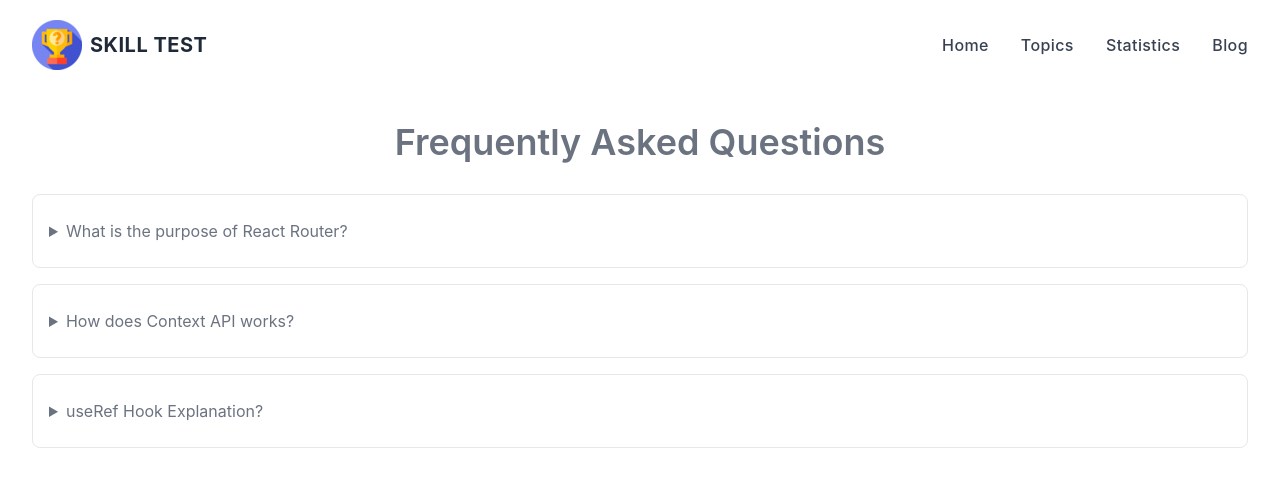
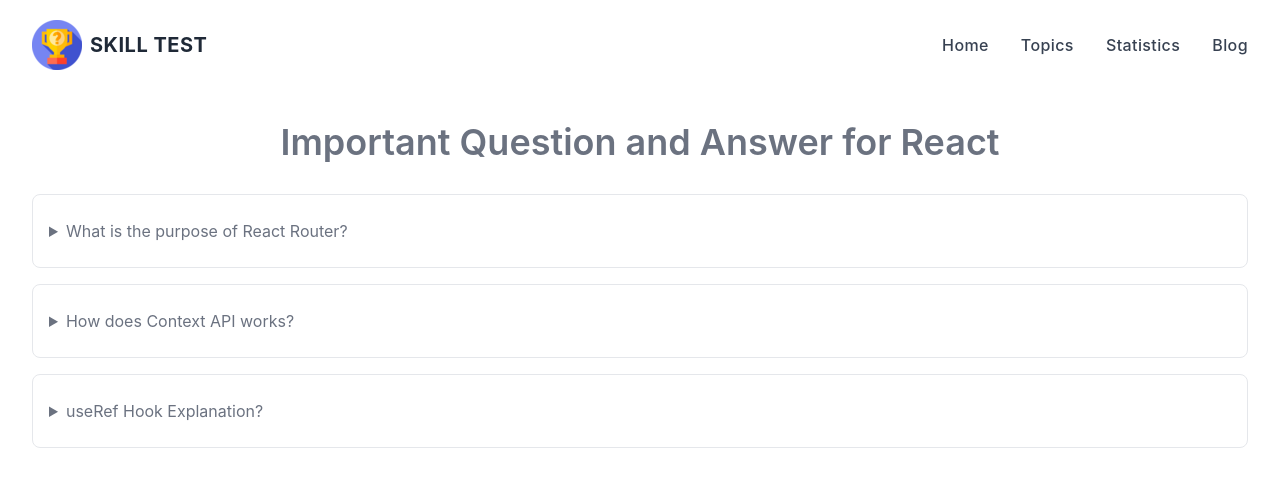
Before and after one commit to Ashraf59/skill-test, a React (Create React App) app: page /blog in a window 1280 px wide. Shown: the top 486 px of the page. Built offline with nearby package versions, Linux system fonts and the light colour scheme.

Commit message:
All components are reponsive and project completed

```diff
--- a/src/Utilities/routes.js
+++ b/src/Utilities/routes.js
@@ -31,7 +31,7 @@ const router = createBrowserRouter([
               element: <Home></Home>
           },
           {
-              path: '/topics',
+              path: 'topice',
               element: <Topics></Topics>,
 
             },
--- a/src/components/Blog.js
+++ b/src/components/Blog.js
@@ -4,7 +4,7 @@ const Blog = () => {
     return (
         <section className="dark:bg-gray-800 dark:text-gray-100">
             <div className="container flex flex-col justify-center px-4 py-8 mx-auto md:p-8">
-                <h2 className="text-2xl font-semibold sm:text-4xl text-center text-gray-500 mb-8">Frequently Asked Questions</h2>
+                <h2 className="text-2xl font-semibold sm:text-4xl text-center text-gray-500 mb-8">Important Question and Answer for React</h2>
                 <div className="space-y-4">
                     <details className="w-full border rounded-lg">
                         <summary className="px-4 py-6 text-gray-500 focus:outline-none focus-visible:ring-violet-400">What is the purpose of React Router?</summary>
--- a/src/components/Topics.js
+++ b/src/components/Topics.js
@@ -7,8 +7,8 @@ import { EyeSlashIcon } from '@heroicons/react/24/solid';
 
 const Topics = ({quiz}) => {
     // const quizes = useLoaderData()
-    console.log(quiz)
-    const {id, options, correctAnswer, question } = quiz;
+    // console.log(quiz)
+    const {id, options, correctAnswer, question} = quiz;
 
     const handleAnswer = (option) =>{
         if(option === correctAnswer){
```
